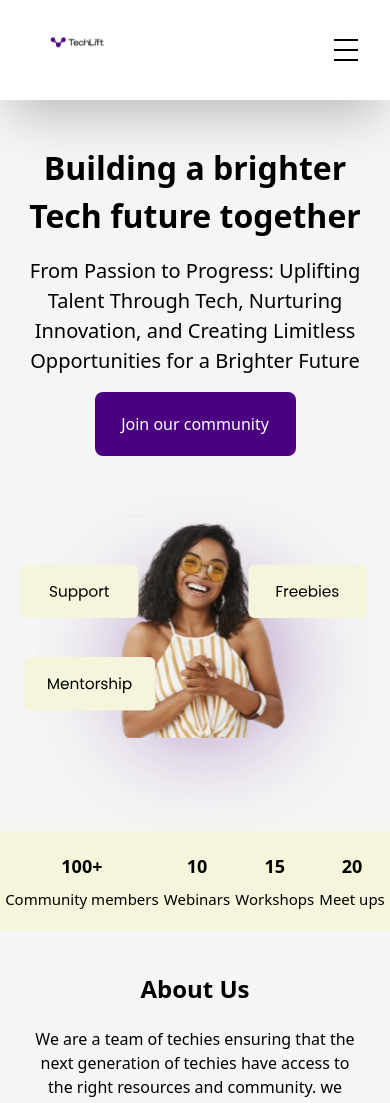
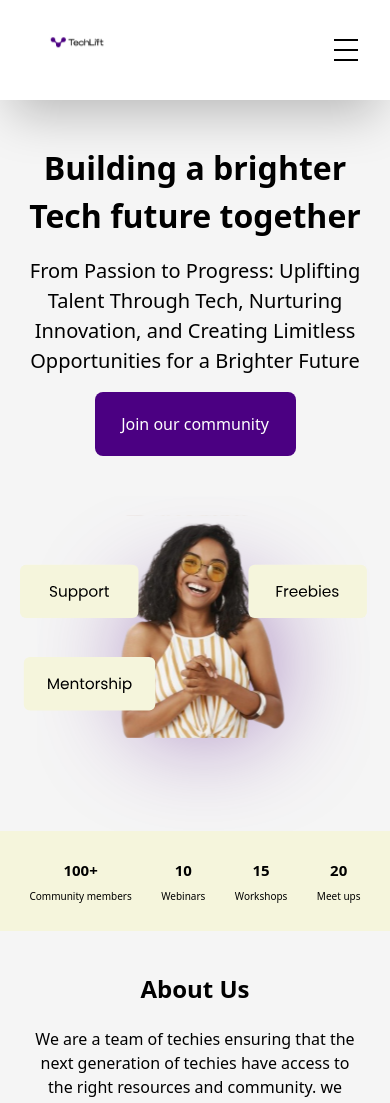
Before and after one commit to techlift2004/Frontend, a React (Vite) app: page / in a window 390 px wide. Shown: the top 1103 px of the page. Built offline with nearby package versions, Linux system fonts and the light colour scheme.

Commit message:
worked on the home

```diff
--- a/src/components/LandingPage/feature.jsx
+++ b/src/components/LandingPage/feature.jsx
@@ -12,8 +12,8 @@ const Feature = () => {
     <div className='bg-[#F5F5DC] w-[100%] h-[100px] text-[#000000] flex flex-row justify-evenly items-center py-5'>
       {featureData.map((item, index) => (
         <div key={index} className='flex flex-col justify-center gap-2 items-center'>
-          <h1 className='font-bold text-[18px] md:text-[24px]'>{item.count}</h1>
-          <p className='font-normal text-[15px] md:text-[16px]'>{item.label}</p>
+          <h1 className='font-bold text-[15px] md:text-[24px]'>{item.count}</h1>
+          <p className='font-normal text-[10px] md:text-[16px]'>{item.label}</p>
         </div>
       ))}
     </div>
```
